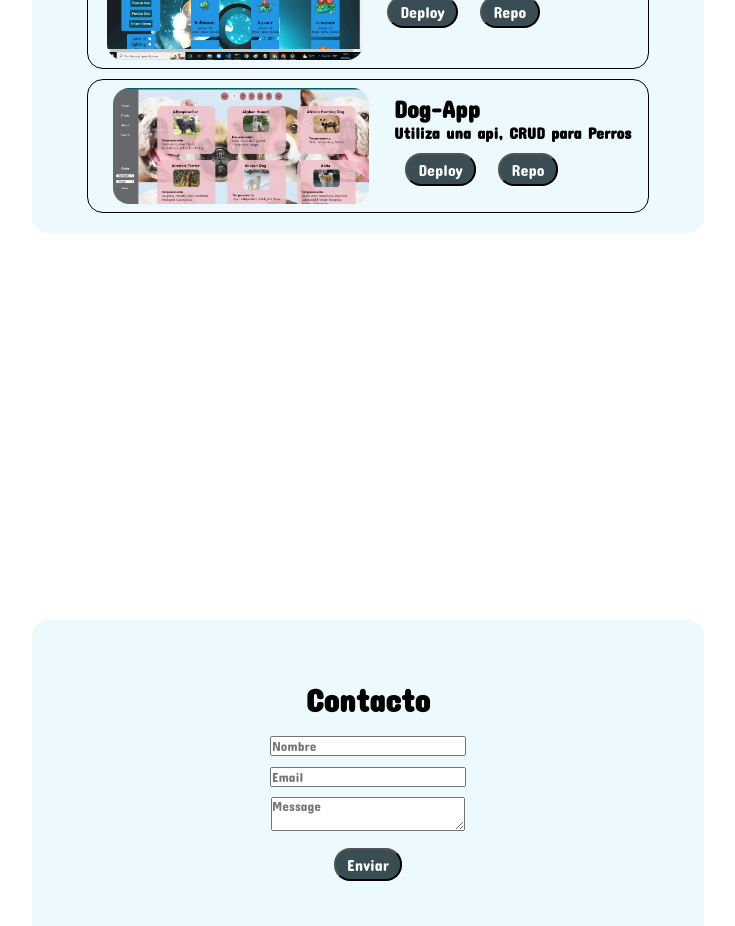
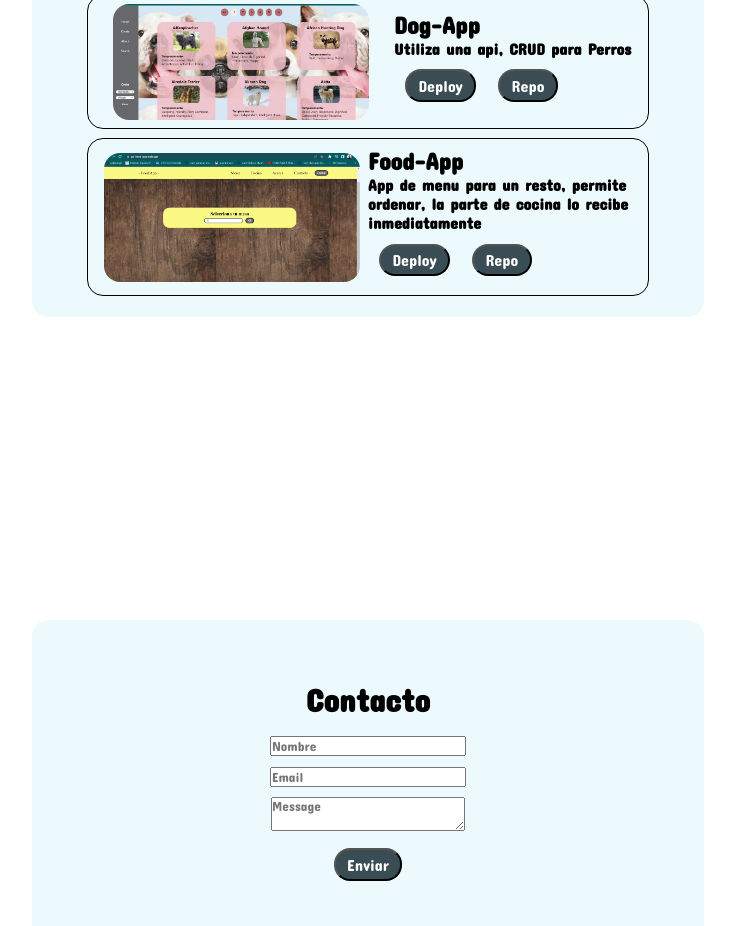
Before and after one commit to pablosingh/mi-cv, a React (Create React App) app: page / in a window 1280 px wide. Shown: the part 2460-3386 px from the top of the page, without its empty margins (272-1007 px from the left). Built offline with nearby package versions, Linux system fonts and the light colour scheme.

Commit message:
add food app

```diff
--- a/src/components/Proyects.jsx
+++ b/src/components/Proyects.jsx
@@ -1,6 +1,7 @@
 import { Proyect } from './Proyect';
 import imgProyectPokemon from '../img/inicio_pokemon.jpg';
 import imgProyectDog from '../img/dog-app.jpg';
+import imgProyectFood from '../img/food_app.jpg';
 import s from '../styles/Proyects.module.css';
 import styled from 'styled-components';
 
@@ -22,6 +23,13 @@ export const Proyects = () => {
                     deploy='http://dog-app-ps.herokuapp.com/'
                     repo='https://github.com/pablosingh/dog-app'
                 />
+                <Proyect
+                    img={imgProyectFood}
+                    title='Food-App'
+                    description='App de menu para un resto, permite ordenar, la parte de cocina lo recibe inmediatamente'
+                    deploy='https://ps-food-app.web.app/'
+                    repo='https://github.com/pablosingh/food-app'
+                />
             </Card>
         </div>
     )
```
Also changed, not shown: src/img/food_app.jpg (added).
